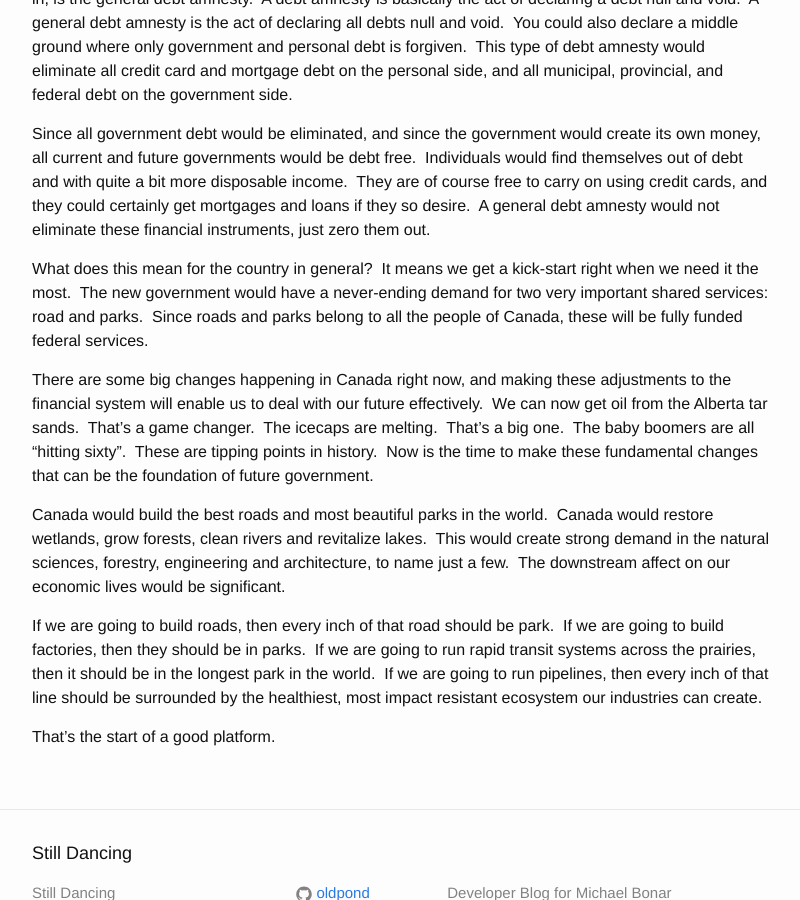
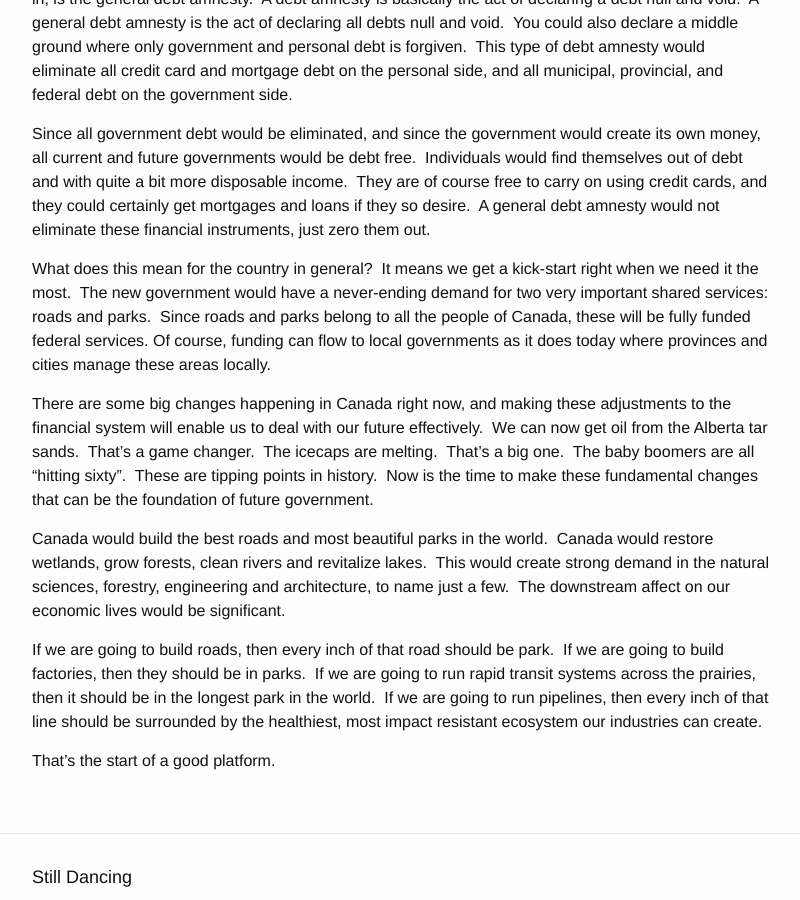
Before and after one commit to oldpond/oldpond.github.io, a Jekyll site: the page built from _posts/2015-09-11-general-debt-amnesty-platform.md, in a window 1280 px wide and 900 px high, scrolled down 507 px. Shown: the whole window, without its empty margins (238-1038 px from the left). Built offline with Jekyll 4.4.1, drawn with Linux system fonts in a browser that asks for light colours.

Commit message:
fixed typo

```diff
--- a/_posts/2015-09-11-general-debt-amnesty-platform.md
+++ b/_posts/2015-09-11-general-debt-amnesty-platform.md
@@ -14,7 +14,7 @@ At the same time, another historically proven method for clearing the financial
 
 Since all government debt would be eliminated, and since the government would create its own money, all current and future governments would be debt free.  Individuals would find themselves out of debt and with quite a bit more disposable income.  They are of course free to carry on using credit cards, and they could certainly get mortgages and loans if they so desire.  A general debt amnesty would not eliminate these financial instruments, just zero them out.
 
-What does this mean for the country in general?  It means we get a kick-start right when we need it the most.  The new government would have a never-ending demand for two very important shared services: road and parks.  Since roads and parks belong to all the people of Canada, these will be fully funded federal services.
+What does this mean for the country in general?  It means we get a kick-start right when we need it the most.  The new government would have a never-ending demand for two very important shared services: roads and parks.  Since roads and parks belong to all the people of Canada, these will be fully funded federal services.  Of course, funding can flow to local governments as it does today where provinces and cities manage these areas locally.
 
 There are some big changes happening in Canada right now, and making these adjustments to the financial system will enable us to deal with our future effectively.  We can now get oil from the Alberta tar sands.  That's a game changer.  The icecaps are melting.  That's a big one.  The baby boomers are all "hitting sixty".  These are tipping points in history.  Now is the time to make these fundamental changes that can be the foundation of future government.
 
```
